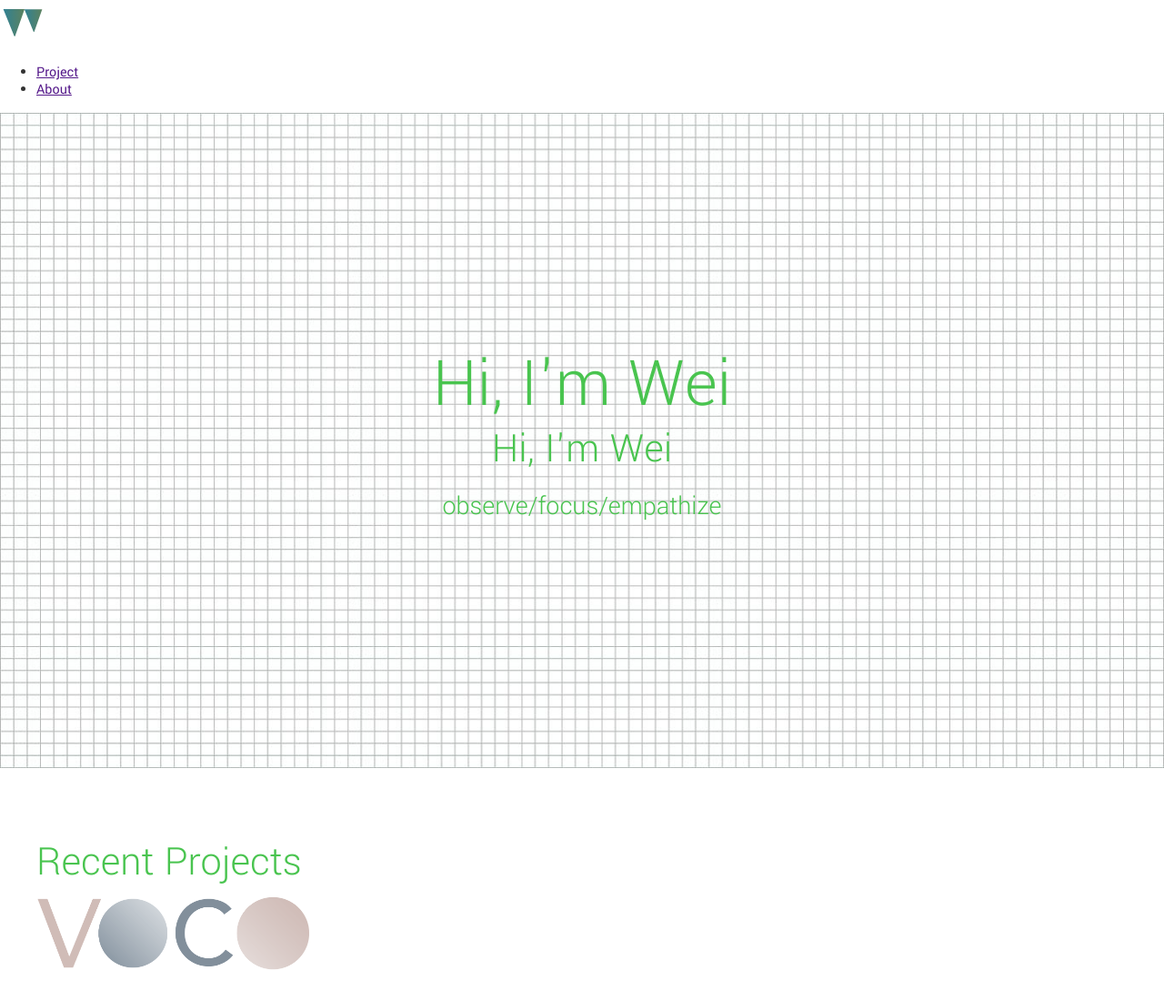
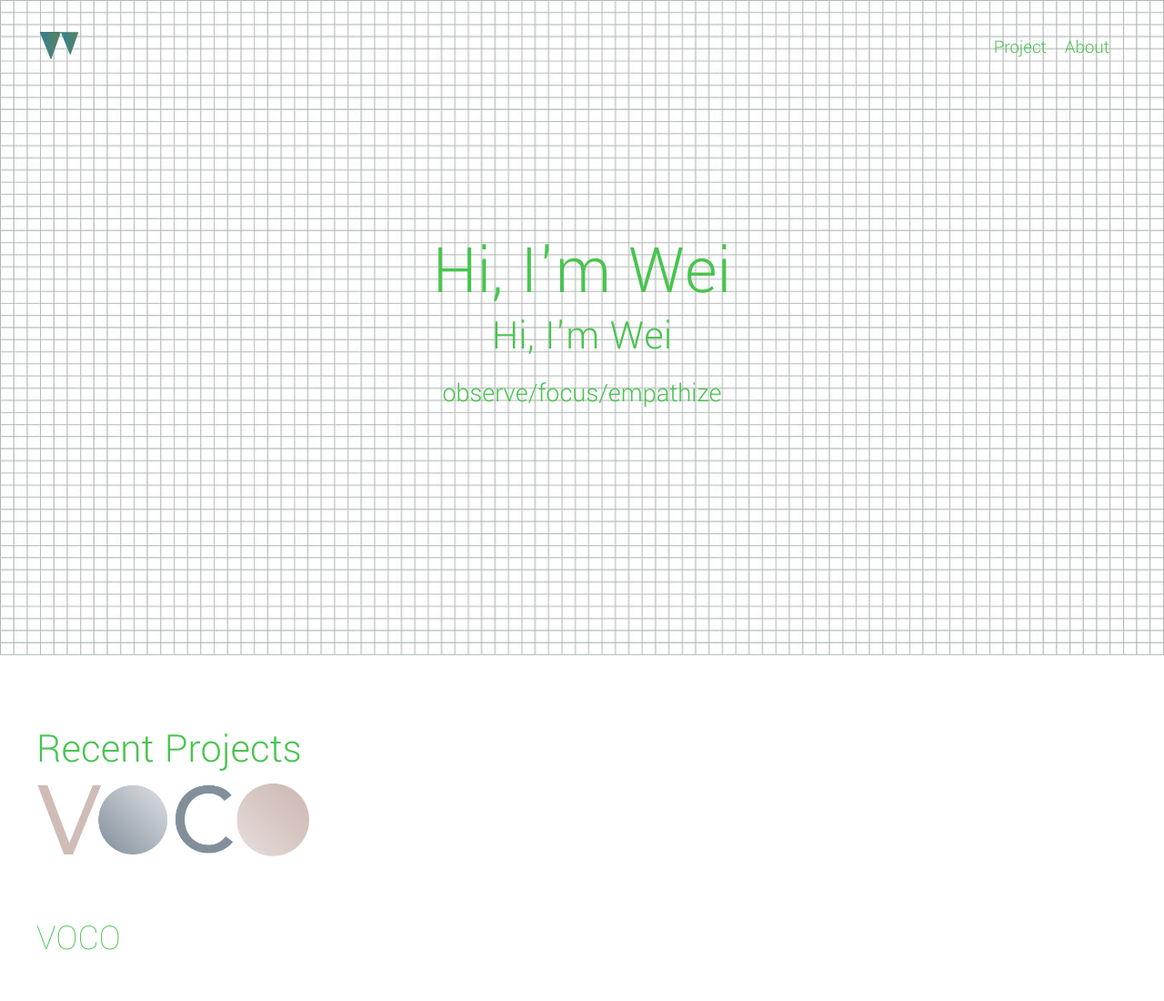
Before and after one commit to wayphebe/folio, a website: page app/index.html in a window 1280 px wide. Shown: the top 1100 px of the page at 91% size. Drawn offline with Linux system fonts and the light colour scheme.

Commit message:
header style

```diff
--- /dev/null
+++ b/app/assets/styles/modules/_header.css
@@ -0,0 +1,10 @@
+.header{
+    position: absolute;
+    z-index: 2;
+    width: 100%;
+
+    &__logo{
+        position: absoloute;
+        margin: 25px 0;
+    }
+}
--- /dev/null
+++ b/app/assets/styles/modules/_navigation.css
@@ -0,0 +1,25 @@
+.navigation{
+    transform: translateY(-70px);
+
+    &__right{
+        float: right;
+    }
+
+    ul{
+        position:relative;
+        margin: 0;
+    }
+    li{
+        list-style: none;
+        float: left;
+        padding-right: 20px;
+    }
+    a{
+        color: $mainGreen;
+        text-decoration: none;
+        font-weight: 300;
+        font-size: 1.3rem;
+        display:block;
+        padding: 5px 0;
+    }
+}
--- a/app/assets/styles/styles.css
+++ b/app/assets/styles/styles.css
@@ -1,6 +1,8 @@
 @import "normalize.css";
 @import "base/_global";
 @import "base/_variables";
+@import "modules/_header";
+@import "modules/_navigation";
 @import "modules/_large-hero";
 @import "modules/_wrapper";
 @import "modules/_page-section";
--- a/app/index.html
+++ b/app/index.html
@@ -13,15 +13,18 @@
 </head>
 <body>
 
-   <header>
+   <header class="header">
+    <div class="wrapper">
+        <div class="header__logo">
             <img src="assets/images/logo.svg" width="50px">
-       <nav>
+        </div>
+            <nav class="navigation navigation__right">
                 <ul>
                     <li><a href>Project</a></li>
                     <li><a href>About</a></li>
                     </ul>
                 </nav>
-
+    </div>
     </header>
 
    <div class="large-hero">
--- a/app/temp/styles/styles.css
+++ b/app/temp/styles/styles.css
@@ -359,6 +359,46 @@ img{
     height: auto;
 }
 
+.header{
+    position: absolute;
+    z-index: 2;
+    width: 100%;
+}
+
+.header__logo{
+        position: absoloute;
+        margin: 25px 0;
+    }
+
+.navigation{
+    -webkit-transform: translateY(-70px);
+            transform: translateY(-70px);
+}
+
+.navigation__right{
+        float: right;
+    }
+
+.navigation ul{
+        position:relative;
+        margin: 0;
+    }
+
+.navigation li{
+        list-style: none;
+        float: left;
+        padding-right: 20px;
+    }
+
+.navigation a{
+        color: #49c44f;
+        text-decoration: none;
+        font-weight: 300;
+        font-size: 1.3rem;
+        display:block;
+        padding: 5px 0;
+    }
+
 .large-hero{
     position: relative;
 }
--- a/gulp/tasks/styles.js
+++ b/gulp/tasks/styles.js
@@ -5,10 +5,11 @@ var cssvars = require('postcss-simple-vars');
 var nested = require('postcss-nested');
 var cssImport = require('postcss-import');
 var mixins = require('postcss-mixins');
+var hexrgba = require('postcss-hexrgba');
 
 gulp.task('styles', function(){
     return gulp.src('./app/assets/styles/styles.css')
-    .pipe(postcss([mixins, cssImport, cssvars, nested, autoprefixer]))
+    .pipe(postcss([hexrgba, mixins, cssImport, cssvars, nested, autoprefixer]))
     .on('error',function(errorInfo){
         console.log(errorInfo.toString());
         this.emit('end');
--- a/package.json
+++ b/package.json
@@ -26,6 +26,7 @@
     "browser-sync": "^2.26.3",
     "gulp-postcss": "^8.0.0",
     "gulp-watch": "^5.0.1",
+    "postcss-hexrgba": "^1.0.1",
     "postcss-import": "^12.0.1",
     "postcss-mixins": "^6.2.1",
     "postcss-nested": "^4.1.1",
```
Also changed, not shown: 1 other file. Lines whose indentation alone changed are shown as unchanged.
